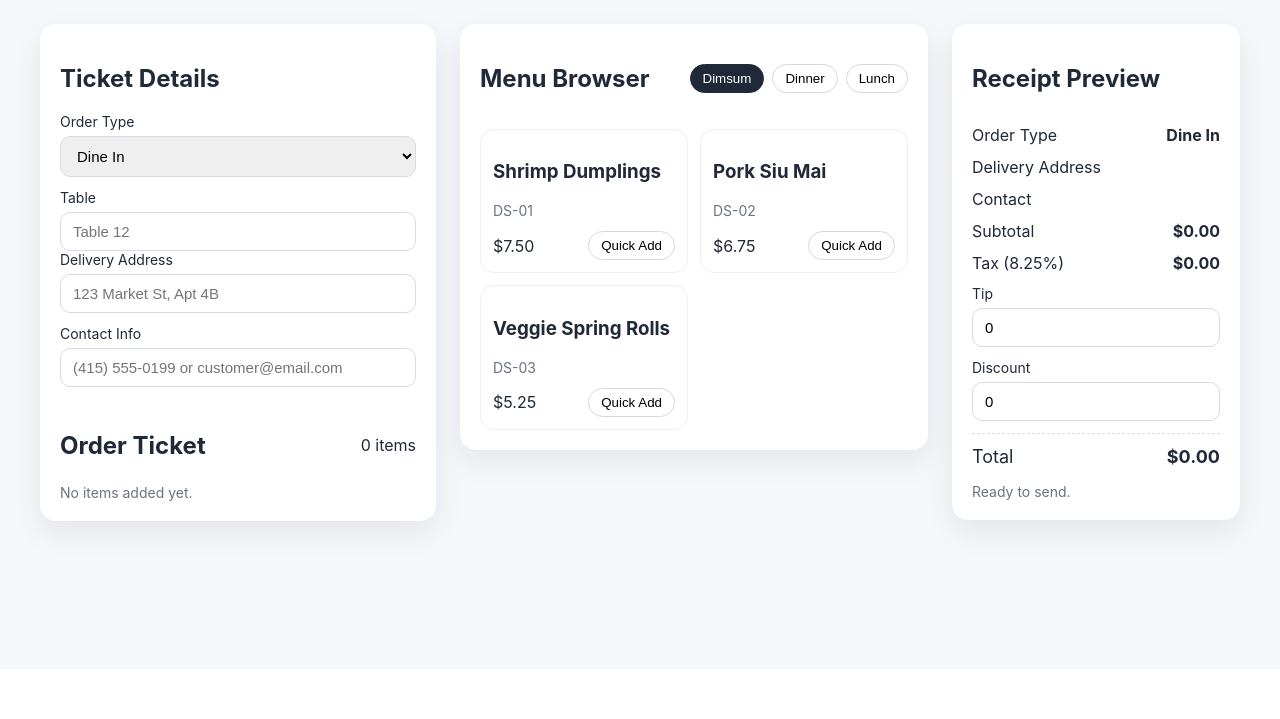
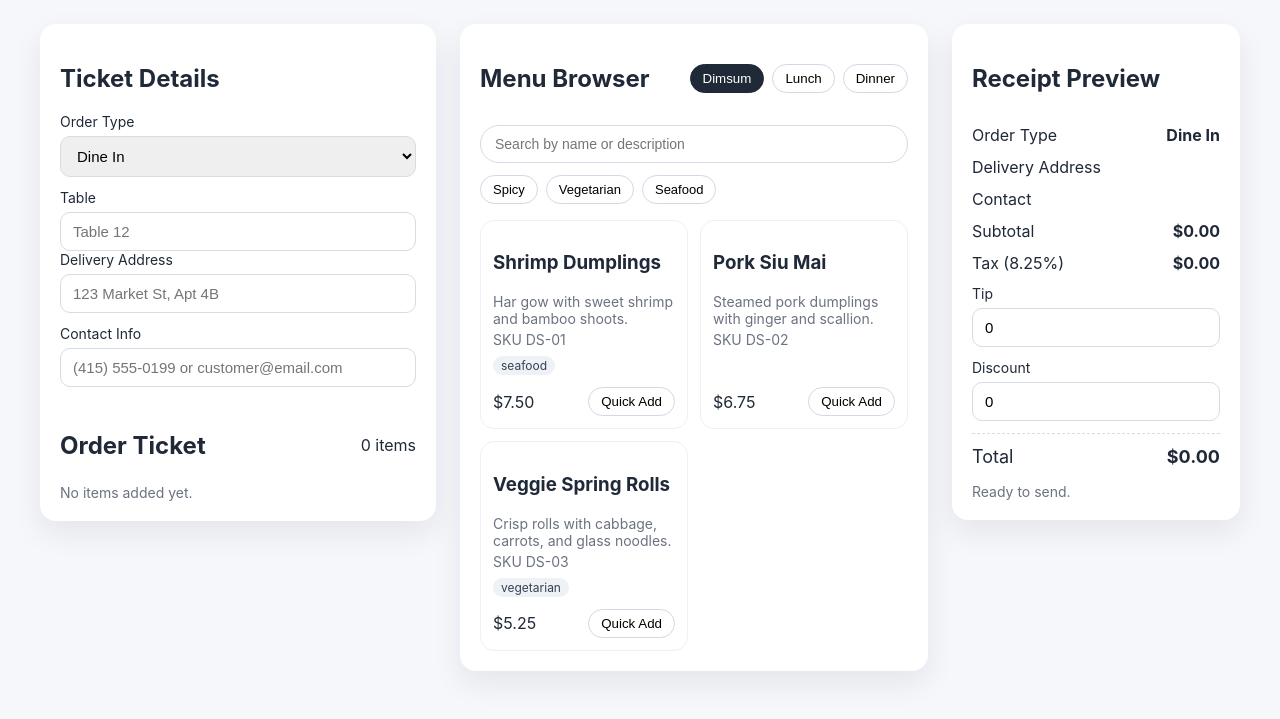
Before and after one commit to Jamzeyy/Restaurant-POS, a Flask app: page / in a window 1280 px wide. Shown: the part 131-850 px from the top of the page. Before the commit the page ends 676 px from the top, so only its background shows below. Run offline with Flask 3, Linux system fonts and the light colour scheme.

Commit message:
Add menu search and filters

```diff
--- a/app.py
+++ b/app.py
@@ -14,20 +14,85 @@ app = Flask(__name__)
 class MenuItem:
     sku: str
     name: str
+    description: str
     price: float
     category: str
+    tags: list[str]
 
 
 MENU_ITEMS = [
-    MenuItem("DS-01", "Shrimp Dumplings", 7.5, "Dimsum"),
-    MenuItem("DS-02", "Pork Siu Mai", 6.75, "Dimsum"),
-    MenuItem("DS-03", "Veggie Spring Rolls", 5.25, "Dimsum"),
-    MenuItem("LN-01", "Kung Pao Chicken", 12.5, "Lunch"),
-    MenuItem("LN-02", "Beef Chow Fun", 13.25, "Lunch"),
-    MenuItem("LN-03", "Mapo Tofu", 11.0, "Lunch"),
-    MenuItem("DN-01", "Peking Duck", 28.0, "Dinner"),
-    MenuItem("DN-02", "Seafood Fried Rice", 16.5, "Dinner"),
-    MenuItem("DN-03", "Szechuan Eggplant", 14.25, "Dinner"),
+    MenuItem(
+        "DS-01",
+        "Shrimp Dumplings",
+        "Har gow with sweet shrimp and bamboo shoots.",
+        7.5,
+        "Dimsum",
+        ["seafood"],
+    ),
+    MenuItem(
+        "DS-02",
+        "Pork Siu Mai",
+        "Steamed pork dumplings with ginger and scallion.",
+        6.75,
+        "Dimsum",
+        [],
+    ),
+    MenuItem(
+        "DS-03",
+        "Veggie Spring Rolls",
+        "Crisp rolls with cabbage, carrots, and glass noodles.",
+        5.25,
+        "Dimsum",
+        ["vegetarian"],
+    ),
+    MenuItem(
+        "LN-01",
+        "Kung Pao Chicken",
+        "Wok-tossed chicken with peanuts and chili glaze.",
+        12.5,
+        "Lunch",
+        ["spicy"],
+    ),
+    MenuItem(
+        "LN-02",
+        "Beef Chow Fun",
+        "Stir-fried rice noodles with marinated beef and soy.",
+        13.25,
+        "Lunch",
+        [],
+    ),
+    MenuItem(
+        "LN-03",
+        "Mapo Tofu",
+        "Silken tofu in spicy fermented bean sauce.",
+        11.0,
+        "Lunch",
+        ["spicy", "vegetarian"],
+    ),
+    MenuItem(
+        "DN-01",
+        "Peking Duck",
+        "Crispy duck with pancakes, scallions, and hoisin.",
+        28.0,
+        "Dinner",
+        [],
+    ),
+    MenuItem(
+        "DN-02",
+        "Seafood Fried Rice",
+        "Jasmine rice with shrimp, scallop, and egg.",
+        16.5,
+        "Dinner",
+        ["seafood"],
+    ),
+    MenuItem(
+        "DN-03",
+        "Szechuan Eggplant",
+        "Braised eggplant with garlic, basil, and chili.",
+        14.25,
+        "Dinner",
+        ["spicy", "vegetarian"],
+    ),
 ]
 
 
@@ -104,8 +169,10 @@ def menu():
             {
                 "sku": item.sku,
                 "name": item.name,
+                "description": item.description,
                 "price": item.price,
                 "category": item.category,
+                "tags": item.tags,
             }
         )
     return jsonify({"categories": categories})
--- a/static/app.js
+++ b/static/app.js
@@ -4,6 +4,8 @@ const state = {
   ticketItems: [],
   tip: 0,
   discount: 0,
+  searchTerm: "",
+  activeFilters: new Set(),
 };
 
 const currencyFormatter = new Intl.NumberFormat("en-US", {
@@ -14,6 +16,8 @@ const currencyFormatter = new Intl.NumberFormat("en-US", {
 const ticketItemsEl = document.getElementById("ticket-items");
 const menuItemsEl = document.getElementById("menu-items");
 const categoryTabsEl = document.getElementById("category-tabs");
+const menuSearchInput = document.getElementById("menu-search");
+const quickFiltersEl = document.getElementById("quick-filters");
 const itemCountEl = document.getElementById("item-count");
 const subtotalEl = document.getElementById("subtotal");
 const taxEl = document.getElementById("tax");
@@ -42,13 +46,25 @@ if (taxRateLabel) {
   taxRateLabel.textContent = `${(taxRate * 100).toFixed(2)}%`;
 }
 
+const quickFilters = [
+  { id: "spicy", label: "Spicy" },
+  { id: "vegetarian", label: "Vegetarian" },
+  { id: "seafood", label: "Seafood" },
+];
+
 const loadMenu = async () => {
   const response = await fetch("/api/menu");
   const data = await response.json();
   state.menu = data.categories;
   const categories = Object.keys(state.menu);
-  state.activeCategory = categories[0];
-  renderCategories(categories);
+  const preferredCategories = ["Dimsum", "Lunch", "Dinner"];
+  const orderedCategories = [
+    ...preferredCategories.filter((category) => categories.includes(category)),
+    ...categories.filter((category) => !preferredCategories.includes(category)),
+  ];
+  state.activeCategory = orderedCategories[0];
+  renderCategories(orderedCategories);
+  renderQuickFilters();
   renderMenuItems();
 };
 
@@ -67,16 +83,76 @@ const renderCategories = (categories) => {
   });
 };
 
+const renderQuickFilters = () => {
+  if (!quickFiltersEl) return;
+  quickFiltersEl.innerHTML = "";
+  quickFilters.forEach((filter) => {
+    const button = document.createElement("button");
+    button.textContent = filter.label;
+    button.className = state.activeFilters.has(filter.id)
+      ? "filter-pill active"
+      : "filter-pill";
+    button.addEventListener("click", () => {
+      if (state.activeFilters.has(filter.id)) {
+        state.activeFilters.delete(filter.id);
+      } else {
+        state.activeFilters.add(filter.id);
+      }
+      renderQuickFilters();
+      renderMenuItems();
+    });
+    quickFiltersEl.appendChild(button);
+  });
+
+  if (state.activeFilters.size > 0) {
+    const clearButton = document.createElement("button");
+    clearButton.textContent = "Clear";
+    clearButton.className = "filter-pill clear";
+    clearButton.addEventListener("click", () => {
+      state.activeFilters.clear();
+      renderQuickFilters();
+      renderMenuItems();
+    });
+    quickFiltersEl.appendChild(clearButton);
+  }
+};
+
 const renderMenuItems = () => {
   menuItemsEl.innerHTML = "";
   const items = state.menu[state.activeCategory] || [];
-  items.forEach((item) => {
+  const searchTerm = state.searchTerm.trim().toLowerCase();
+  const activeFilters = Array.from(state.activeFilters);
+  const filteredItems = items.filter((item) => {
+    const matchesSearch =
+      !searchTerm ||
+      item.name.toLowerCase().includes(searchTerm) ||
+      item.description.toLowerCase().includes(searchTerm);
+    const matchesFilters =
+      activeFilters.length === 0 ||
+      activeFilters.every((filter) => item.tags?.includes(filter));
+    return matchesSearch && matchesFilters;
+  });
+
+  if (filteredItems.length === 0) {
+    menuItemsEl.innerHTML =
+      "<p class='muted'>No menu items match your search and filters.</p>";
+    return;
+  }
+
+  filteredItems.forEach((item) => {
     const card = document.createElement("div");
     card.className = "menu-card";
+    const tags = item.tags?.length
+      ? `<div class="menu-card__tags">${item.tags
+          .map((tag) => `<span>${tag}</span>`)
+          .join("")}</div>`
+      : "";
     card.innerHTML = `
       <div>
         <h3>${item.name}</h3>
-        <p class="muted">${item.sku}</p>
+        <p class="muted">${item.description}</p>
+        <p class="muted">SKU ${item.sku}</p>
+        ${tags}
       </div>
       <div class="menu-card__footer">
         <span>${currencyFormatter.format(item.price)}</span>
@@ -252,6 +328,12 @@ submitOrderBtn.addEventListener("click", handleOrderSubmit);
 orderTypeSelect.addEventListener("change", updateOrderTypeUI);
 deliveryAddressInput.addEventListener("input", renderReceipt);
 deliveryContactInput.addEventListener("input", renderReceipt);
+if (menuSearchInput) {
+  menuSearchInput.addEventListener("input", (event) => {
+    state.searchTerm = event.target.value;
+    renderMenuItems();
+  });
+}
 
 loadMenu();
 renderTicket();
--- a/static/styles.css
+++ b/static/styles.css
@@ -104,6 +104,21 @@ body {
   gap: 12px;
 }
 
+.menu__search {
+  display: flex;
+  flex-wrap: wrap;
+  gap: 12px;
+  margin-top: 12px;
+}
+
+.menu__search input {
+  flex: 1 1 240px;
+  border-radius: 999px;
+  border: 1px solid #d6dbe5;
+  padding: 10px 14px;
+  font-size: 14px;
+}
+
 .menu__filters {
   display: flex;
   gap: 8px;
@@ -131,6 +146,21 @@ body {
   display: flex;
   justify-content: space-between;
   align-items: center;
+}
+
+.menu-card__tags {
+  display: flex;
+  flex-wrap: wrap;
+  gap: 6px;
+  margin-top: 8px;
+}
+
+.menu-card__tags span {
+  font-size: 12px;
+  padding: 2px 8px;
+  border-radius: 999px;
+  background: #eef1f6;
+  color: #374151;
 }
 
 .receipt {
@@ -171,6 +201,26 @@ body {
   cursor: pointer;
 }
 
+.filter-pill {
+  border: 1px solid #d4d8e5;
+  background: #fff;
+  border-radius: 999px;
+  padding: 6px 12px;
+  cursor: pointer;
+  font-size: 13px;
+}
+
+.filter-pill.active {
+  background: #fee2e2;
+  border-color: #fca5a5;
+  color: #991b1b;
+}
+
+.filter-pill.clear {
+  background: #f3f4f6;
+  border-color: #d1d5db;
+}
+
 .tab.active {
   background: #1f2937;
   border-color: #1f2937;
--- a/templates/index.html
+++ b/templates/index.html
@@ -60,6 +60,15 @@
           <h2>Menu Browser</h2>
           <div class="menu__filters" id="category-tabs"></div>
         </div>
+        <div class="menu__search">
+          <input
+            id="menu-search"
+            type="search"
+            placeholder="Search by name or description"
+            aria-label="Search menu items"
+          />
+          <div class="menu__filters" id="quick-filters"></div>
+        </div>
         <div id="menu-items" class="menu__items"></div>
       </div>
 
```
